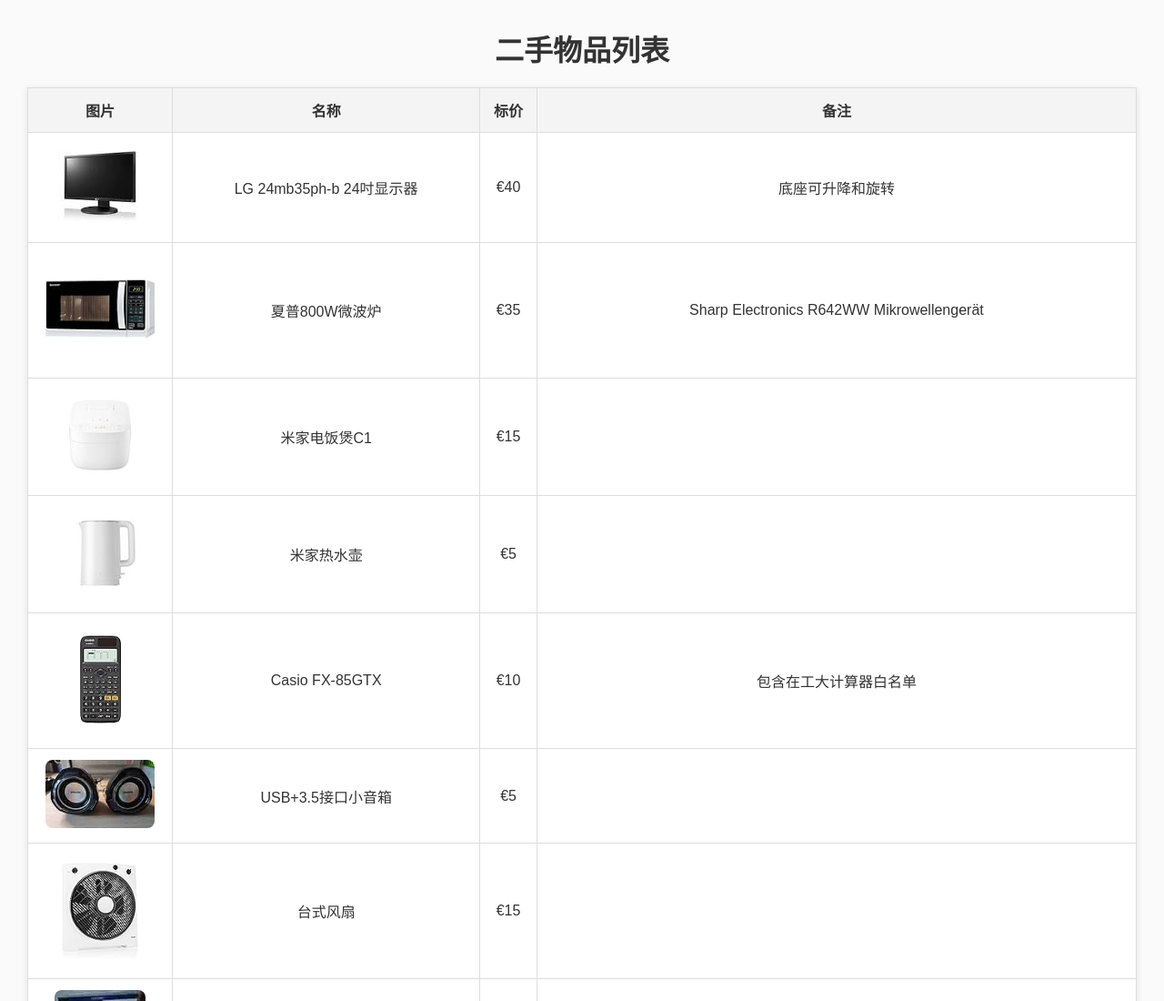
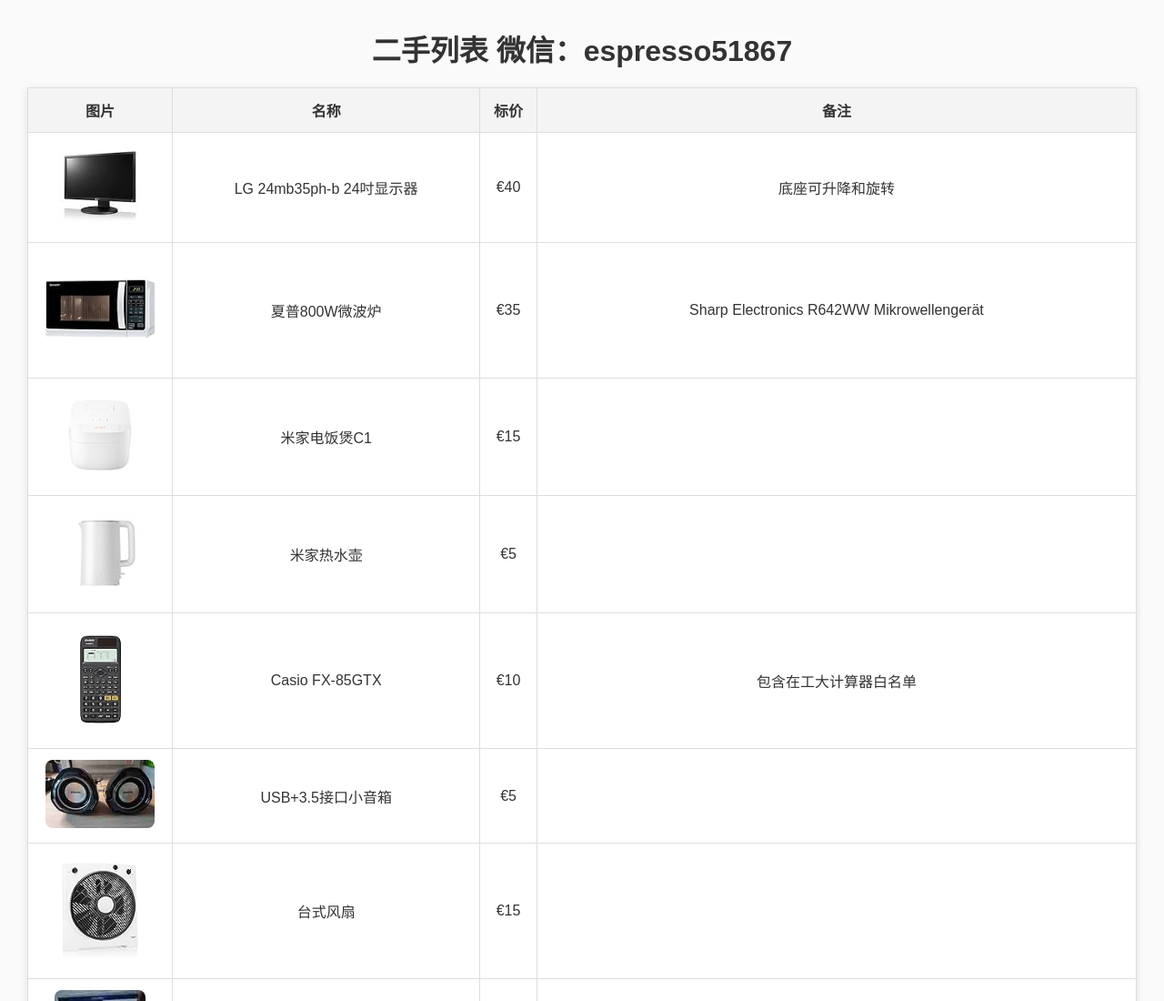
Before and after one commit to jeremy23333/itemlist, a plain HTML site: page index.html in a window 1280 px wide. Shown: the top 1100 px of the page at 91% size. Drawn offline with Linux system fonts and the light colour scheme.

```diff
--- a/index.html
+++ b/index.html
@@ -2,11 +2,11 @@
 <html lang="zh">
 <head>
   <meta charset="UTF-8">
-  <title>二手物品</title>
+  <title>二手</title>
   <link rel="stylesheet" href="style.css">
 </head>
 <body>
-  <h1>二手物品列表</h1>
+  <h1>二手列表 微信：espresso51867</h1>
   <table>
     <thead>
       <tr>
```
